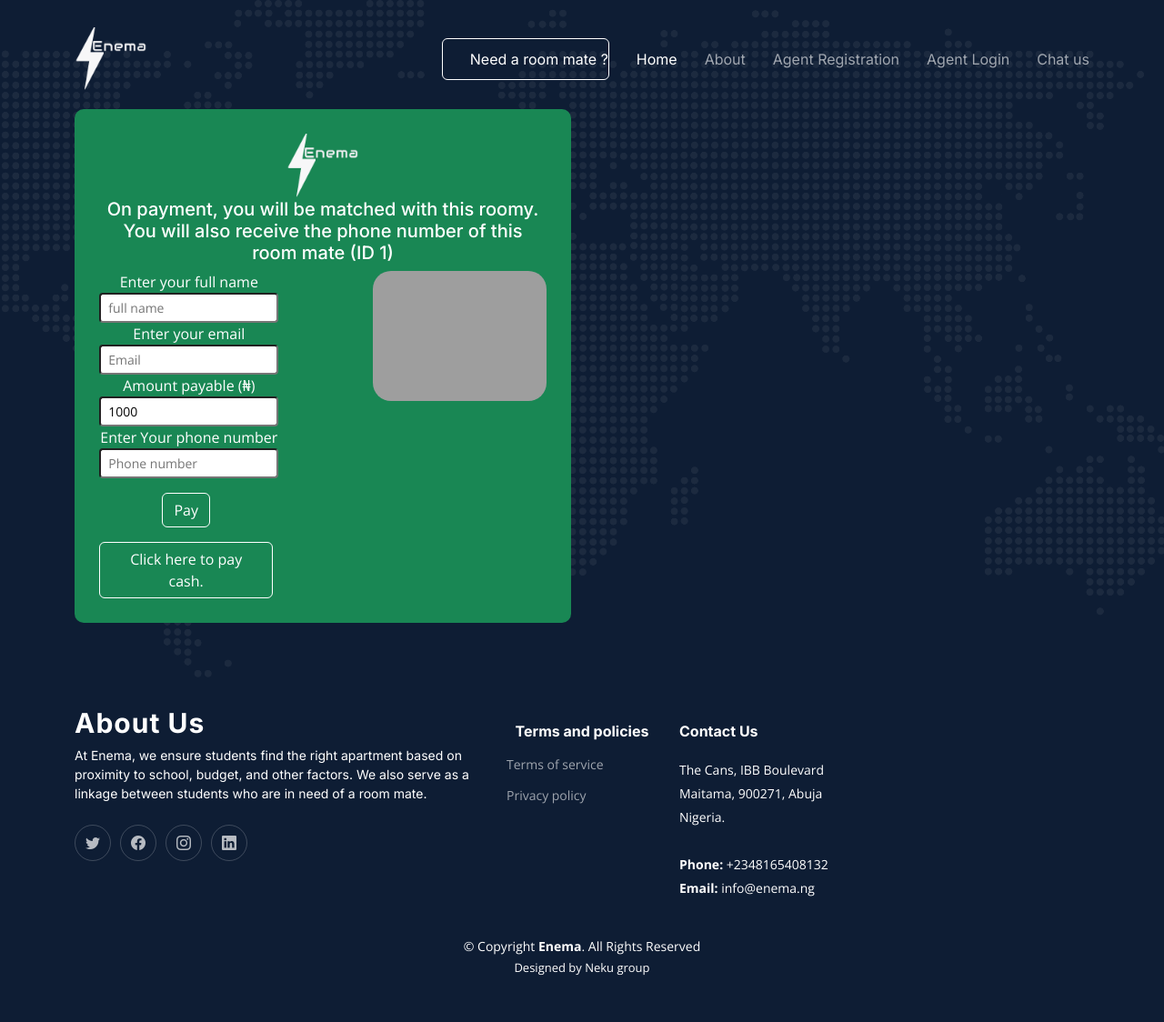
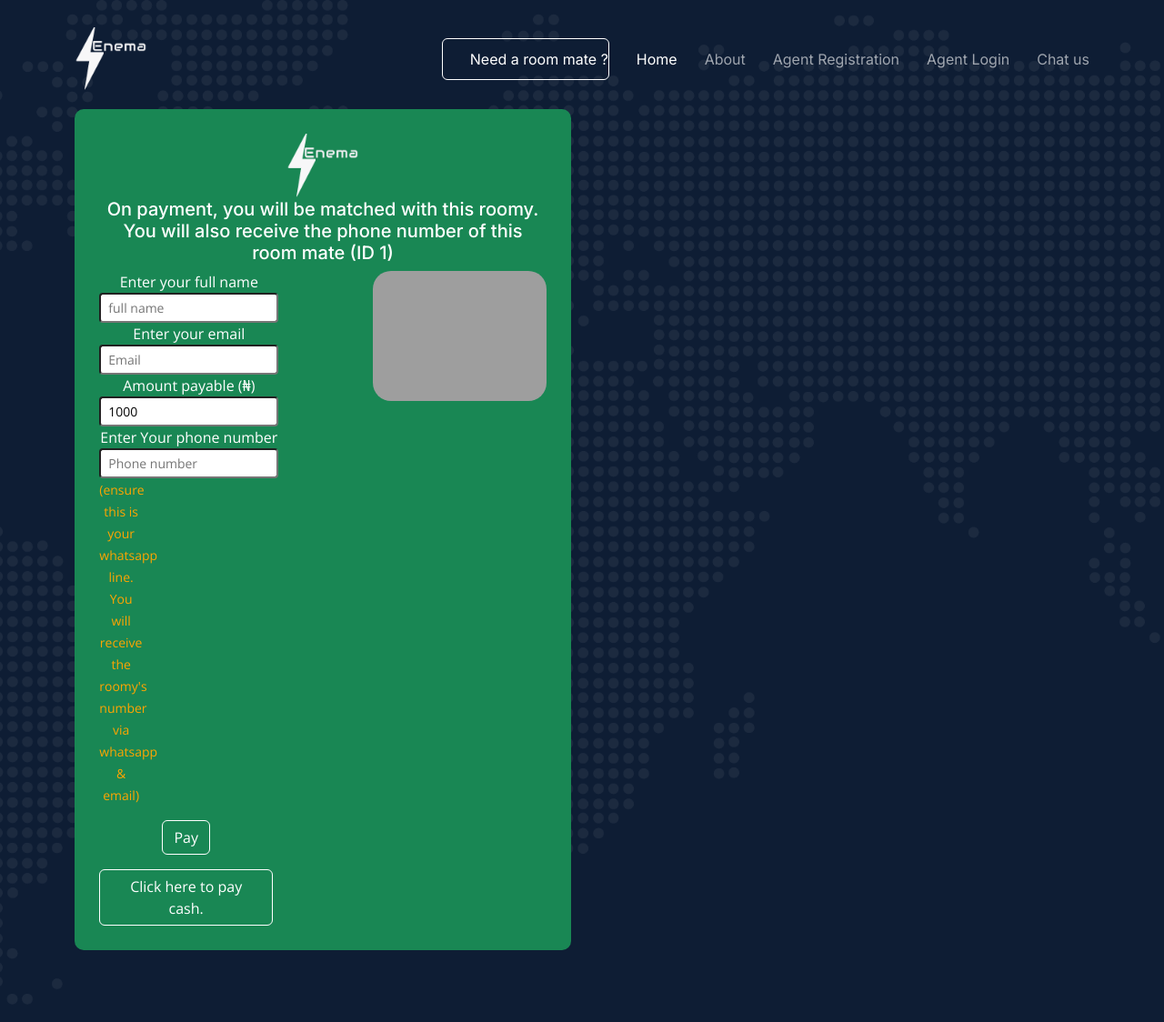
Before and after one commit to Unekwu001/newpro, a Django app: page /pay/1/ in a window 1280 px wide. Shown: the top 1124 px of the page at 91% size. Before the commit the page ends 1073 px from the top, so only its background shows below. Run offline with Django 4.2, Linux system fonts and the light colour scheme; tables that the repository leaves empty hold one stand-in row (values such as "Sample post"); some libraries are stand-ins or nearby versions; grey boxes are pictures that could not be loaded.

Commit message:
quick fix

```diff
--- a/enema/templates/pay.html
+++ b/enema/templates/pay.html
@@ -45,10 +45,15 @@
 		 	type="number" placeholder="Amount" name="amount"id="amount" value="1000" readonly="">
 		</label>
 		</div>
-		<div class="col-3-lg col-3">
-			<label data-aos="fade-up">Enter Your phone number<input class="form-control-sm" data-aos="fade-up" type="number"
-			placeholder="Phone number" name="phone"id="phone"></label><br>
-		</div>
+
+		     <div class="col-3-lg col-3">
+			<label data-aos="fade-up">Enter Your phone number
+			<input class="form-control-sm" data-aos="fade-up" type="number"placeholder="Phone number" name="phone"id="phone">
+			</label><br>
+			<small style="color:orange;">(ensure this is your whatsapp line. You will receive the roomy's number via
+			 whatsapp & email)
+			 </small>
+		    </div>
 
 		<div>
 		<button class="btn btn-success mt-3" type="submit" onclick="validate(event)" style="border-color:white;">
--- a/enema/templates/payment.html
+++ b/enema/templates/payment.html
@@ -21,7 +21,7 @@ value: "{{phone}}"
 },
 callback: function(response){
 alert('success. transaction ref is ' + response.reference);
-window.location.replace("https://api.whatsapp.com/send/?phone=2348165408132&text=Hello%2C+I%E2%80%99m+interested+in+speaking+with+this+roomy+with+ID+{{roomate.id}}+https%3A%2F%2Fweb-production-ee0e.up.railway.app%2Fhome%2Fselectschool%2Froomates%2FFPN%2F&type=phone_number&app_absent=0+my+payment+has+been+made.");
+window.location.replace("https://api.whatsapp.com/send/?phone=2348165408132&text=Hello%2C+I%E2%80%99m+interested+in+speaking+with+this+roomy+with+ID+{{roomate.id}}+https%3A%2F%2Fweb-production-ee0e.up.railway.app%2Fhome%2Fselectschool%2Froomates%2FFPN%2F&type=phone_number&app_absent=0+my+payment+has+been+made.+Here+are+my+details+:+Name:{{fullname}}+Phone:{{phone}}+Email:{{email}}+Amount+paid:{{amount}}");
 },
 onClose: function(){
 alert('window closed');
--- a/enema/views.py
+++ b/enema/views.py
@@ -393,7 +393,7 @@ def pay(request,id):
         )
         customer.save()
         roomate = Roomates.objects.get(id=id)
-        return render(request, 'payment.html',{"email":email,'phone':phone,'amount':amount,'roomate':roomate})
+        return render(request, 'payment.html',{"email":email,'phone':phone,'amount':amount,'roomate':roomate,'fullname':fullname})
     else:
         roomate = Roomates.objects.get(id=id)
         return render(request,'pay.html',{'roomate':roomate})
```
